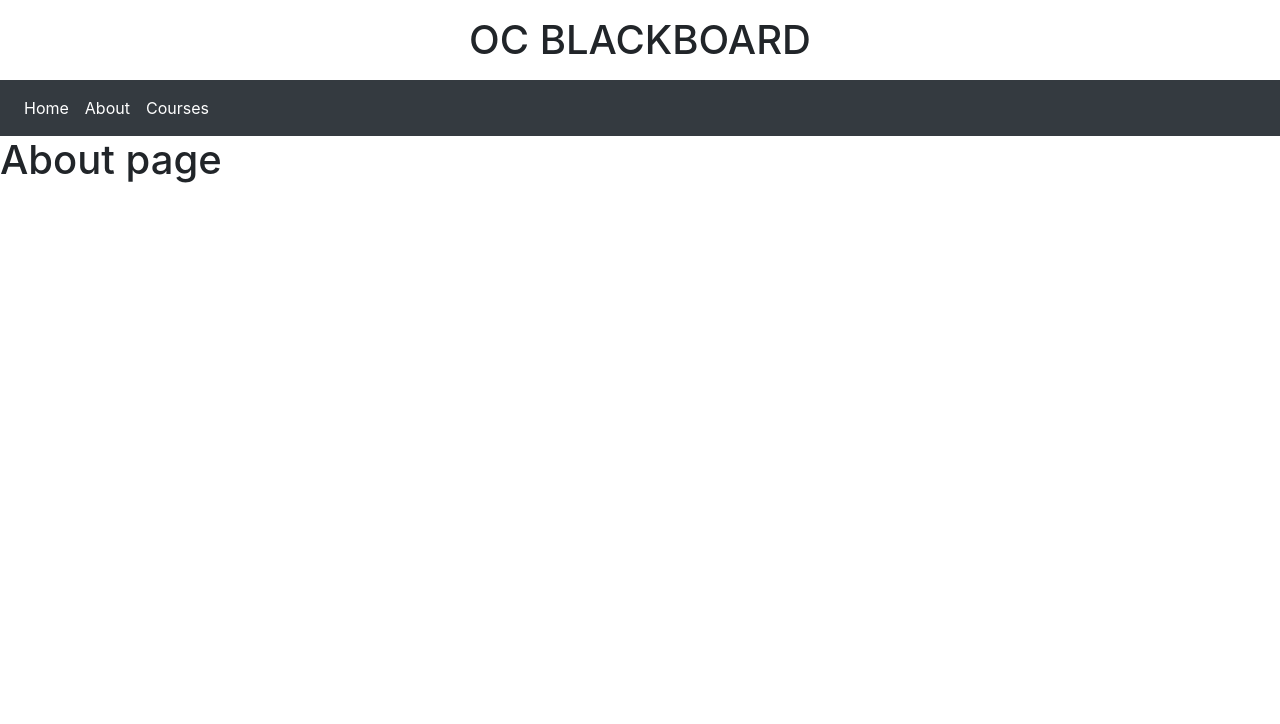
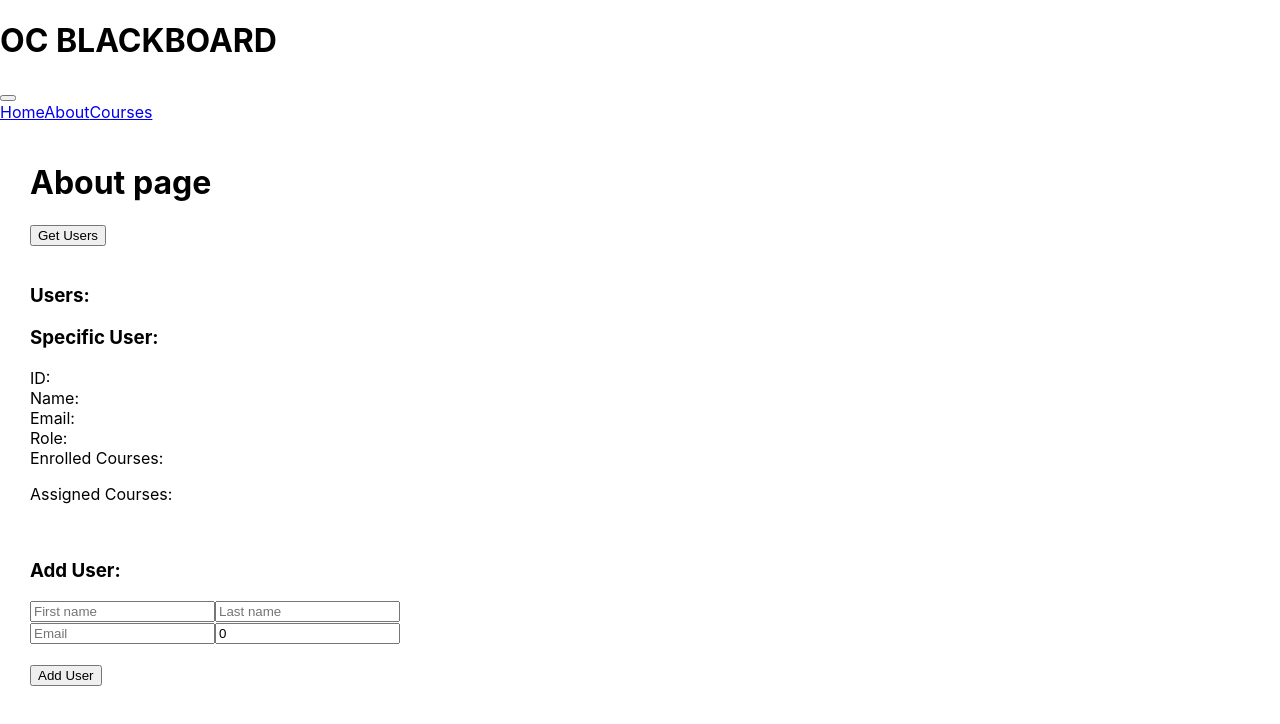
Before and after one commit to logan-giese/whiteboard-course-management, a React (Create React App) app: page /about in a window 1280 px wide. Shown: the top 724 px of the page. Built offline with nearby package versions, Linux system fonts and the light colour scheme; the HTML template or start-up script is replaced by a standard one.

Commit message:
Add basic user data service and test component

```diff
--- a/src/App.css
+++ b/src/App.css
@@ -36,3 +36,9 @@
     transform: rotate(360deg);
   }
 }
+
+/* General app styling */
+
+.content {
+    padding:20px 30px;
+}
--- a/src/components/About.js
+++ b/src/components/About.js
@@ -1,6 +1,11 @@
-import React from 'react'
+import React from 'react';
+import UserServiceTest from './UserServiceTest';
 
- function About() {
-  return <h1>About page  </h1>
+function About() {
+  return <div className="content">
+      <h1>About page</h1>
+      <UserServiceTest />
+    </div>;
 }
+
 export default About;
--- /dev/null
+++ b/src/components/UserServiceTest.js
@@ -0,0 +1,78 @@
+import React, { useState } from 'react';
+import UserService from '../services/userService.js';
+
+// Full user service test component
+const UserServiceTest = () => {
+    const [users, setUsers] = useState([]);
+    const [specificUser, setSpecificUser] = useState({});
+
+    const [newUser, setNewUser] = useState({
+        first_name: "",
+        last_name: "",
+        email: "",
+        role: 0,
+    });
+    const newUserChanged = (e) => {
+        setNewUser({...newUser, [e.target.name]: e.target.value});
+    }
+
+    return <div>
+        {/* Get users test */}
+        <button type="button" className="btn btn-primary" onClick={
+            async () => {
+                setUsers(await UserService.getUsers());
+                setSpecificUser(await UserService.getUserById("SMJew4upEgdPMzlkxGhU"));
+                console.log(users);
+            }
+        }>Get Users</button>
+        <br/><br/>
+        <h3>Users:</h3>
+        {users.map((user) => {
+            return <UserInfo key={user.id} user={user} />
+        })}
+
+        {/* Get specific user test */}
+        <h3>Specific User:</h3>
+        <UserInfo user={specificUser} />
+
+        {/* Add user test */}
+        <h3>Add User:</h3>
+        <form>
+            <input type="text" placeholder="First name" name="first_name" onChange={newUserChanged} />
+            <input type="text" placeholder="Last name" name="last_name" onChange={newUserChanged} /><br/>
+            <input type="text" placeholder="Email" name="email" onChange={newUserChanged} />
+            <input type="number"  name="role" defaultValue="0" onChange={newUserChanged} /><br/><br/>
+            <button className="btn btn-secondary" onClick={async (e) => {
+                e.preventDefault();
+                console.log("User created with ID: " + await UserService.createUser(newUser));
+            }}>Add User</button>
+        </form>
+    </div>
+}
+
+// User information test component (takes "user" property)
+const UserInfo = (props) => {
+    const user = props.user;
+    return (
+        <div>
+            ID: {user.id}<br/>
+            Name: {user.first_name} {user.last_name}<br/>
+            Email: {user.email}<br/>
+            Role: {user.role}<br/>
+            Enrolled Courses:
+            <ul>
+            {user.enrolled_courses?.map((course) => {
+                return <li key={course}>{course}</li>
+            })}
+            </ul>
+            Assigned Courses:
+            <ul>
+            {user.assigned_courses?.map((course) => {
+                return <li key={course}>{course}</li>
+            })}
+            </ul><br/>
+        </div>
+    )
+}
+
+export default UserServiceTest;
--- a/src/index.js
+++ b/src/index.js
@@ -2,9 +2,9 @@
 import React from 'react';
 import ReactDOM from 'react-dom';
 import reportWebVitals from './reportWebVitals';
-import 'bootstrap/dist/css/bootstrap.min.css';
+
 // Import Firebase
-import firebase from './firebase.js';
+import firebase from './services/firebase.js';
 
 // Main app files
 import './index.css';
--- a/src/firebase.js
+++ b/src/services/firebase.js
@@ -1,7 +1,7 @@
 // Import Firebase dependencies
 import firebase from "firebase/app";
+import "firebase/firestore";
 //import "firebase/auth";
-//import "firebase/firestore";
 
 // Firebase configuration (required to connect)
 const firebaseConfig = {
--- /dev/null
+++ b/src/services/userService.js
@@ -0,0 +1,38 @@
+import firebase from "./firebase.js";
+
+// User data service for fetching and updating user data in Firestore
+const UserService = {
+
+    // Get a collection of all users in the system
+    getUsers: async () => {
+        const db = firebase.firestore();
+
+        const snapshot = await db.collection('users').get();
+        return snapshot.docs.map((user) => {
+            return {
+                id: user.id,
+                ...user.data()
+            }
+        });
+    },
+
+    // Get a specific user by ID
+    // Returns null if the user can't be found
+    getUserById: async (id) => {
+        const db = firebase.firestore();
+
+        const doc = await db.collection('users').doc(id).get();
+        return (doc.exists ? {id: id, ...doc.data()} : null);
+    },
+
+    // Create a new user with the provided data and return the ID
+    createUser: async (newUser) => {
+        const db = firebase.firestore();
+
+        const doc = await db.collection('users').add(newUser);
+        return doc.id;
+    },
+
+}
+
+export default UserService;
```
